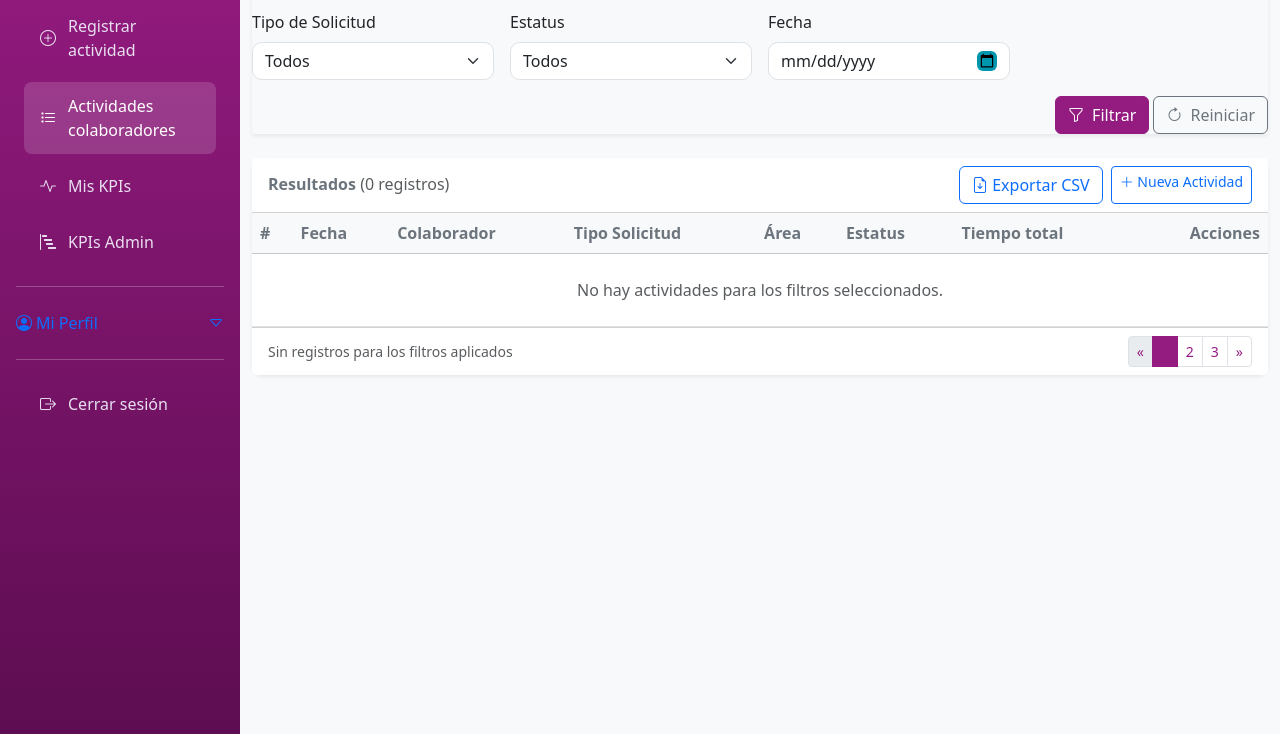
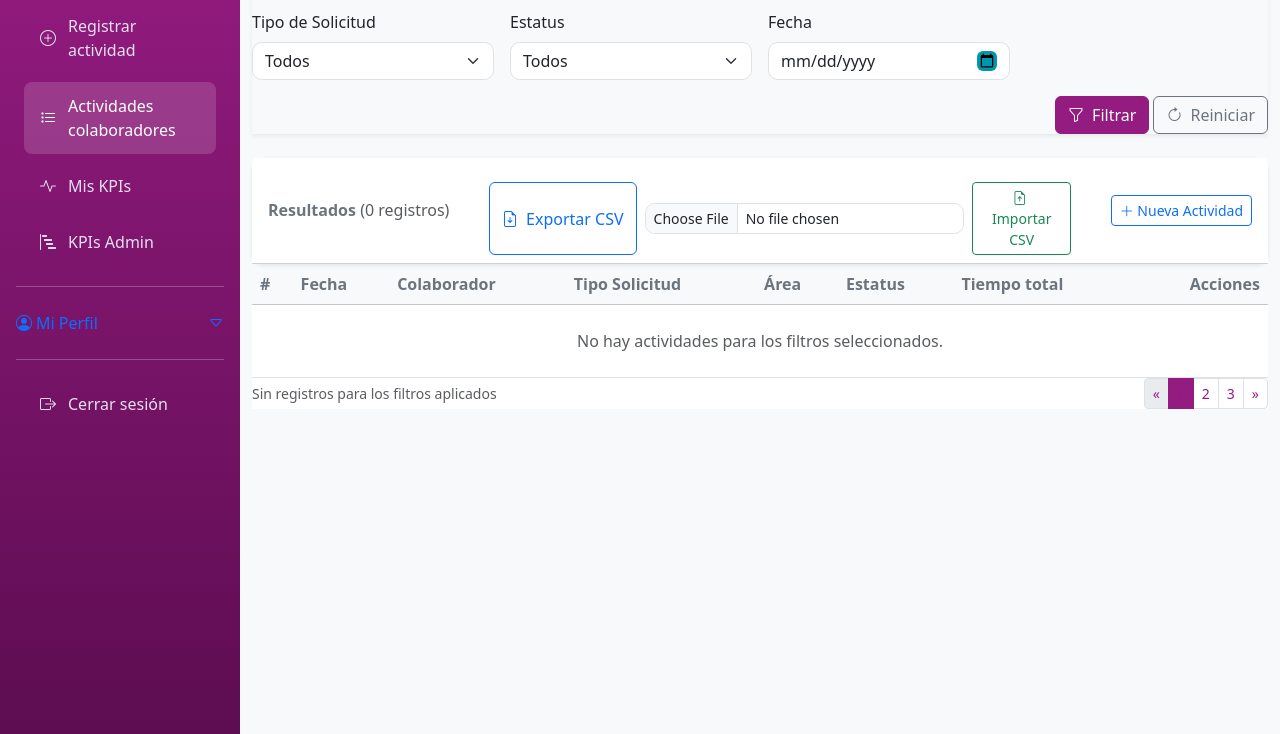
Before and after one commit to Turvlad/dturral.github.io, a plain HTML site: page actividades.html in a window 1280 px wide. Shown: the part 66-800 px from the top of the page. Drawn offline with nearby package versions, Linux system fonts and the light colour scheme; sample sign-in values are in the browser's storage.

Commit message:
Update actividades.html

```diff
--- a/actividades.html
+++ b/actividades.html
@@ -182,16 +182,32 @@
                   Resultados
                   <span class="text-muted fw-normal">(36 registros)</span>
                 </h2>
-                <div class="d-flex gap-2">
+                <!-- Acciones de exportar / importar -->
+                <div class="mt-3 d-flex justify-content-end gap-2">
+                  <!-- Botón visible para TODOS: exportar CSV -->
                   <button class="btn btn-outline-primary" id="btnExportCsv">
-                    <i class="bi bi-file-earmark-arrow-down"></i> Exportar CSV
+                    <i class="bi bi-file-earmark-arrow-down me-1"></i>
+                    Exportar CSV
                   </button>
-                  <div id="importSection" style="display:none;">
-                    <input type="file" id="fileImportCsv" accept=".csv" class="form-control mb-2">
-                    <button class="btn btn-outline-success" id="btnImportCsv">
-                      <i class="bi bi-file-earmark-arrow-up"></i> Importar CSV
+
+                  <!-- Zona de importar: solo admins (se muestra por JS) -->
+                  <div
+                    id="importSection"
+                    class="d-flex align-items-center gap-2"
+                    style="display:none;"
+                  >
+                    <input
+                      type="file"
+                      id="fileImportCsv"
+                      accept=".csv"
+                      class="form-control form-control-sm"
+                    />
+                    <button class="btn btn-outline-success btn-sm" id="btnImportCsv">
+                      <i class="bi bi-file-earmark-arrow-up me-1"></i>
+                      Importar CSV
                     </button>
                   </div>
+                </div>
 
                   <a
                     href="./3_registro.html"
```
